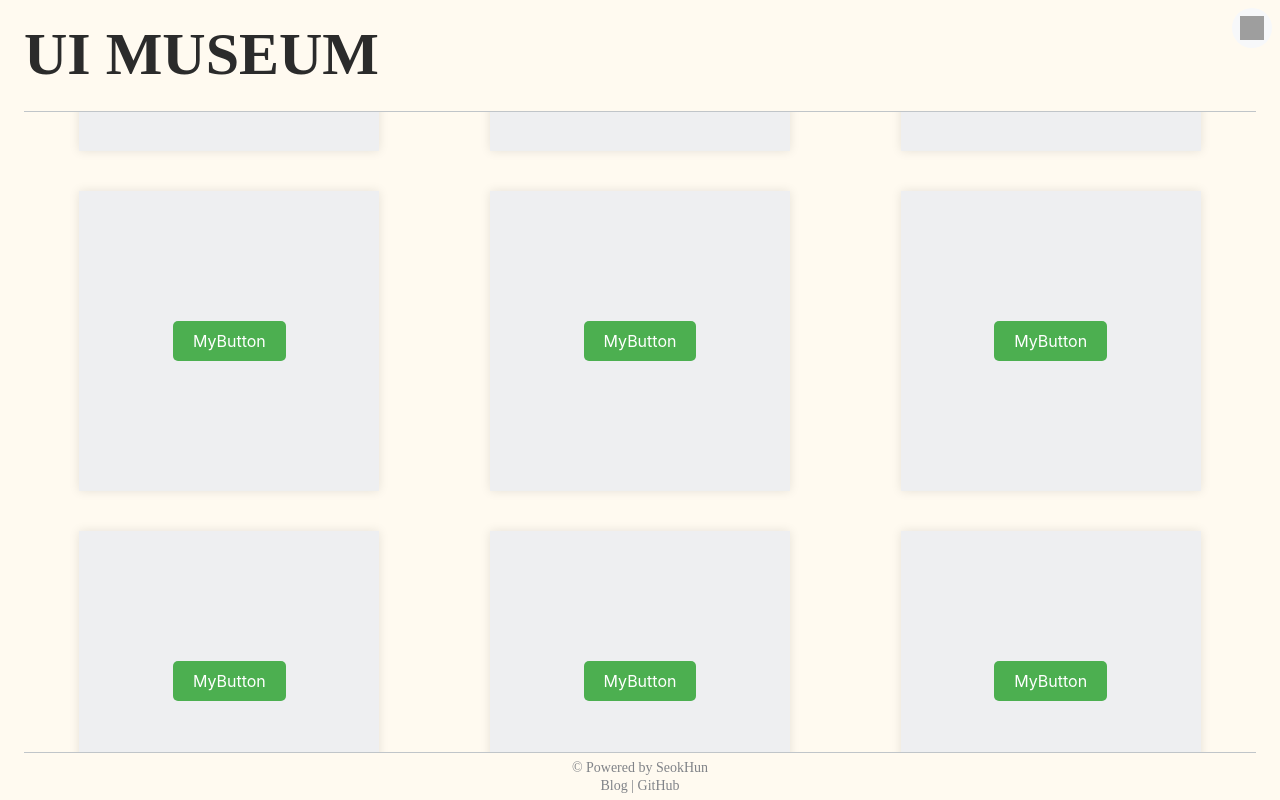
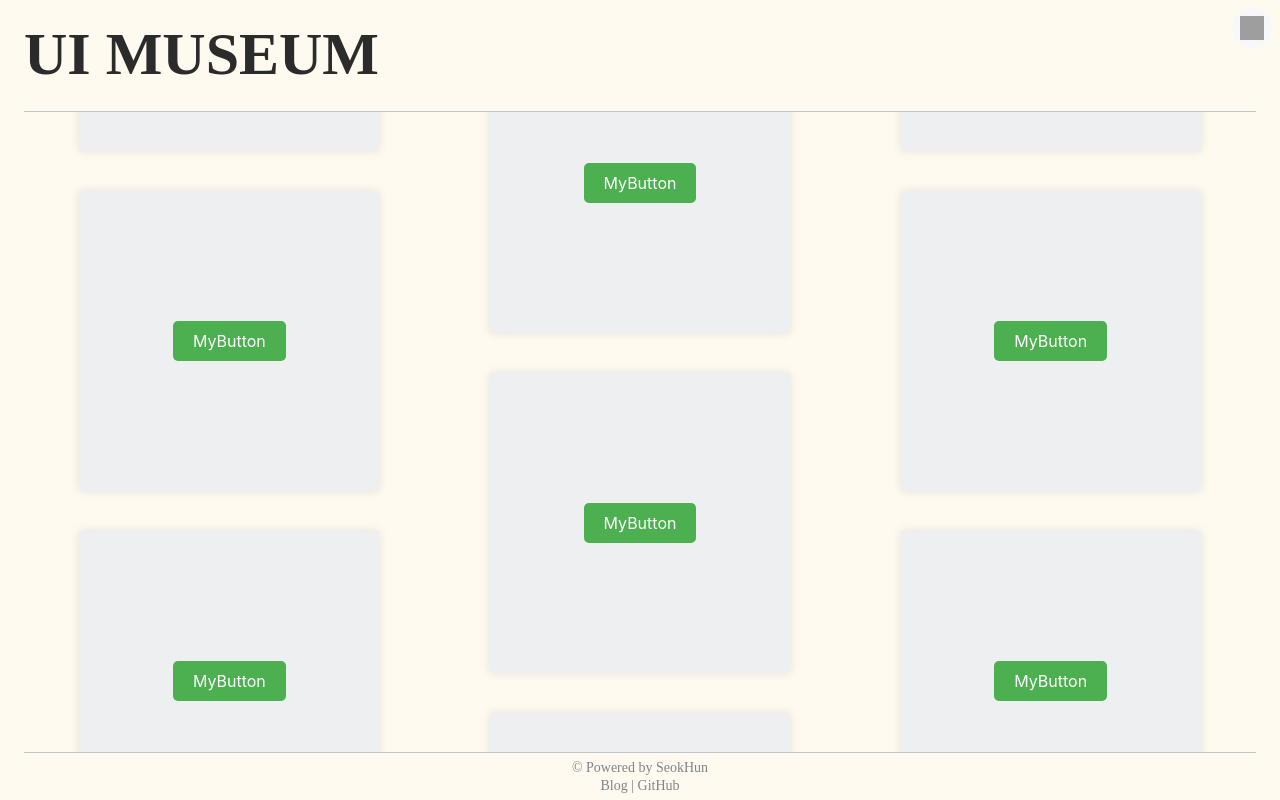
Before and after one commit to tommya98/UI-MUSEUM, a React (Vite) app: page / in a window 1280 px wide. Built offline with nearby package versions, Linux system fonts and the light colour scheme; grey boxes are pictures that could not be loaded; a web font is replaced by a local one.

Commit message:
FEAT: 아래로 내려가는 ShowcaseList 구현

```diff
--- a/src/components/ShowcaseList/index.tsx
+++ b/src/components/ShowcaseList/index.tsx
@@ -1,53 +1,70 @@
-import { useEffect, useRef, useState } from "react";
+import { useEffect, useLayoutEffect, useRef, useState } from "react";
 import Showcase from "../Showcase";
 import * as S from "./styled";
 import addChildEventListener from "../../utils/addChildEventListener";
 
+export type TDirection = "up" | "down";
+
 interface IShowcaseListProps {
   childrens: React.ReactNode[];
-  direction: "up" | "down";
+  direction: TDirection;
 }
 
 const ShowcaseList = ({ childrens, direction }: IShowcaseListProps) => {
   const wrapperRef = useRef<HTMLDivElement>(null);
+  const contentRef = useRef<HTMLDivElement>(null);
+  const [contentHeight, setContentHeight] = useState(0);
+  const [wrapperHeight, setWrapperHeight] = useState(0);
   const [isPaused, setIsPaused] = useState(false);
 
-  const handleMouseEnter = () => {
-    setIsPaused(true);
-    console.log("enter");
-  };
-  const handleMouseLeave = () => {
-    setIsPaused(false);
-    console.log("leave");
-  };
+  const handleMouseEnter = () => setIsPaused(true);
+  const handleMouseLeave = () => setIsPaused(false);
 
   const { addChildEvents, removeChildEvents } = addChildEventListener([
     { eventType: "mouseenter", handler: handleMouseEnter },
     { eventType: "mouseleave", handler: handleMouseLeave },
   ]);
 
+  useLayoutEffect(() => {
+    const wrapper = wrapperRef.current;
+    const content = contentRef.current;
+    if (!wrapper || !content) return;
+
+    setContentHeight(content.clientHeight);
+    setWrapperHeight(wrapper.clientHeight);
+  }, []);
+
   useEffect(() => {
     const wrapper = wrapperRef.current;
     if (!wrapper) return;
+
     const elements = Array.from(wrapper.children) as HTMLElement[];
-
     addChildEvents(elements);
 
-    return () => {
-      removeChildEvents(elements);
-    };
-  }, [isPaused]);
+    return () => removeChildEvents(elements);
+  }, []);
 
   return (
     <S.Wrapper ref={wrapperRef}>
-      <S.Original isPaused={isPaused}>
+      <S.Original
+        isPaused={isPaused}
+        direction={direction}
+        ref={contentRef}
+        contentHeight={contentHeight}
+        wrapperHeight={wrapperHeight}
+      >
         {childrens.map((children, idx) => (
-          <Showcase key={idx}>{children}</Showcase>
+          <Showcase key={`marquee-item ${idx * 2}`}>{children}</Showcase>
         ))}
       </S.Original>
-      <S.Copy isPaused={isPaused}>
+      <S.Copy
+        isPaused={isPaused}
+        direction={direction}
+        contentHeight={contentHeight}
+        wrapperHeight={wrapperHeight}
+      >
         {childrens.map((children, idx) => (
-          <Showcase key={idx}>{children}</Showcase>
+          <Showcase key={`marquee-item ${idx * 2 + 1}`}>{children}</Showcase>
         ))}
       </S.Copy>
     </S.Wrapper>
--- a/src/components/ShowcaseList/styled.ts
+++ b/src/components/ShowcaseList/styled.ts
@@ -1,8 +1,12 @@
 import { keyframes } from "@emotion/react";
 import styled from "@emotion/styled";
+import { TDirection } from ".";
 
 interface IContentProps {
   isPaused: boolean;
+  direction: TDirection;
+  contentHeight: number;
+  wrapperHeight: number;
 }
 
 const moveUp1 = keyframes`
@@ -12,7 +16,7 @@ const moveUp1 = keyframes`
 50% {
   transform: translateY(-100%);
 }
-50.1% {
+50.01% {
   transform: translateY(100%);
 }
 100% {
@@ -29,6 +33,37 @@ const moveUp2 = keyframes`
   }
 `;
 
+const moveDown1 = (contentHeight: number, wrapperHeight: number) => keyframes`
+  0% {
+    transform: translateY(${wrapperHeight - 2 * contentHeight}px);
+  }
+  100% {
+    transform: translateY(${wrapperHeight}px);
+  }
+`;
+
+const moveDown2 = (contentHeight: number, wrapperHeight: number) => keyframes`
+  0% {
+    transform: translateY(${wrapperHeight - 2 * contentHeight}px);
+    opacity: 1;
+  }
+  50% {
+    transform: translateY(${wrapperHeight - contentHeight}px);
+    opacity: 1;
+  }
+  50.01% {
+    transform: translateY(${wrapperHeight - 3 * contentHeight}px);
+    opacity: 0;
+  }
+  51%{
+    opacity: 1;
+  }
+  100% {
+    transform: translateY(${wrapperHeight - 2 * contentHeight}px);
+    opacity: 1;
+  }
+`;
+
 export const Wrapper = styled.div`
   position: relative;
   display: flex;
@@ -39,7 +74,11 @@ export const Original = styled.div<IContentProps>`
   display: flex;
   flex-direction: column;
   flex-wrap: nowrap;
-  animation: ${moveUp1} 30s linear infinite;
+  animation: ${(props) =>
+      props.direction == "up"
+        ? moveUp1
+        : moveDown1(props.contentHeight, props.wrapperHeight)}
+    30s linear infinite;
   animation-play-state: ${(props) => (props.isPaused ? "paused" : "running")};
 `;
 
@@ -47,6 +86,10 @@ export const Copy = styled.div<IContentProps>`
   display: flex;
   flex-direction: column;
   flex-wrap: nowrap;
-  animation: ${moveUp2} 30s linear infinite;
+  animation: ${(props) =>
+      props.direction == "up"
+        ? moveUp2
+        : moveDown2(props.contentHeight, props.wrapperHeight)}
+    30s linear infinite;
   animation-play-state: ${(props) => (props.isPaused ? "paused" : "running")};
 `;
```
